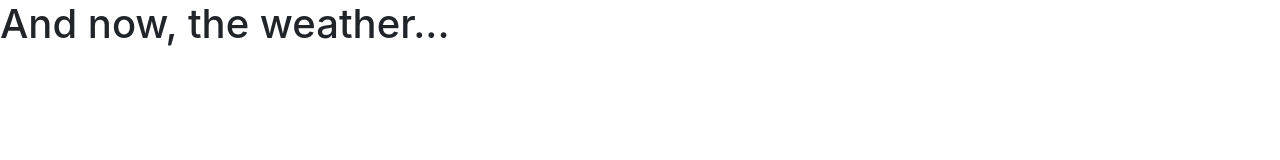
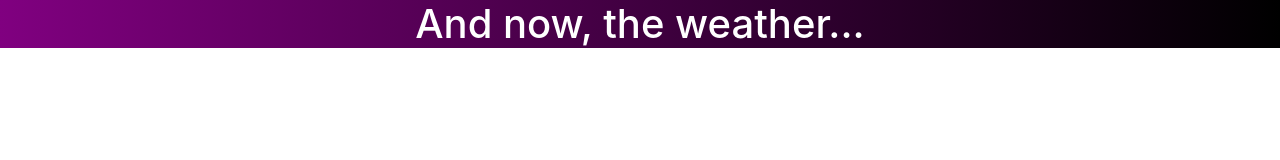
Before and after one commit to lapshaffer/AndNowTheWeather, a plain HTML site: page index.html in a window 1280 px wide. Drawn offline with nearby package versions, Linux system fonts and the light colour scheme.

Commit message:
Styled page header

```diff
--- a/assets/css/style.css
+++ b/assets/css/style.css
@@ -3,4 +3,10 @@
 - Style buttons in recent searches
 - Style current and future forecasts
 - Positioning
-- Colors for UV index
+- Colors for UV index */
+
+h1 {
+    color: white;
+    background-image: linear-gradient(to right, purple , black);
+    text-align: center;
+}
```
